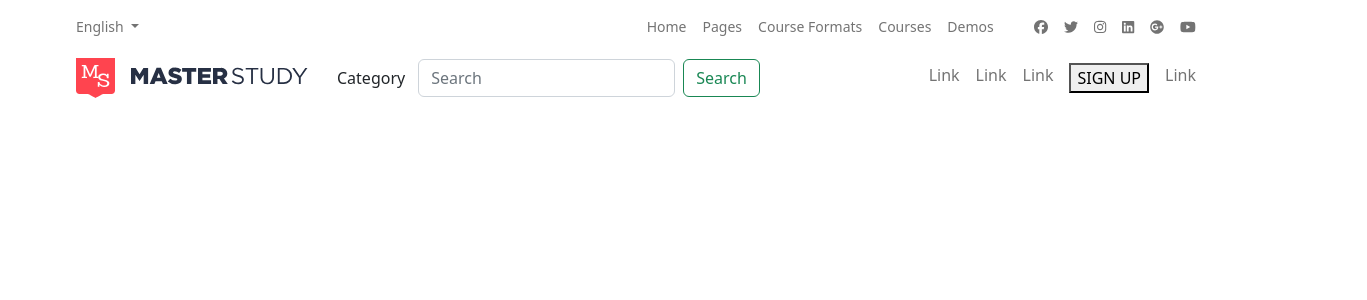
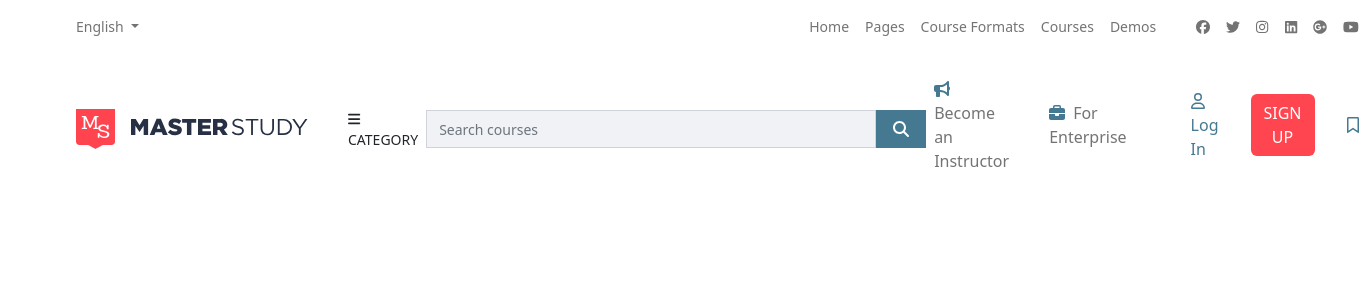
Before and after one commit to sgraziola/proj-html-vuejs, a Vue app: page / in a window 1280 px wide. Shown: the top 300 px of the page, 1367 px wide, since content can reach past the window. Built offline with nearby package versions, Linux system fonts and the light colour scheme.

Commit message:
MasterStudy: complete navbar

```diff
--- a/package.json
+++ b/package.json
@@ -16,6 +16,7 @@
     "@fortawesome/vue-fontawesome": "^3.0.2",
     "@popperjs/core": "^2.11.6",
     "bootstrap": "^5.2.2",
+    "bootstrap-icons": "^1.10.2",
     "vue": "^3.2.41"
   },
   "devDependencies": {
--- a/src/assets/scss/partials/_variables.scss
+++ b/src/assets/scss/partials/_variables.scss
@@ -1,10 +1,12 @@
-$ms_1: #292F47;
 $ms_2: #2DB634;
 $ms_3: #375CA2;
 $ms_4: #87C6D3;
 $ms_5: #A08487;
 $ms_6: #A1440D;
 $ms_7: #FEAEB0;
-$ms_8: #FEFE02;
+$ms_src_bg: #F0F2F5;
+$ms_txt_header: #AAAAAA;
 $ms_primary: #FF4550;
 $ms_light: #FFFFFF;
+$ms_nav: #273044;
+$ms_magnifier: #457992;
--- a/src/components/NavbarBot.vue
+++ b/src/components/NavbarBot.vue
@@ -1,34 +1,87 @@
 <script>
 export default {
-    name: "NavbarBot"
+    name: "NavbarBot",
+    data() {
+        return {
+            navLinks: [
+                {
+                    text: 'Become an Instructor',
+                    icon: 'fa-bullhorn',
+                    href: '#'
+                },
+                {
+                    text: 'For Enterprise',
+                    icon: 'fa-briefcase',
+                    href: '#'
+                },
+            ]
+        }
+    }
 }
 </script>
 
 <template>
     <div class="nav_bot d-flex w-100 align-items-center">
         <a class="navbar-brand" href="#"><img src="../assets/img/MasterStudy.svg" alt=""></a>
-        <a class="nav-link" href="#"><button class="btn">Category</button></a>
+        <a class="nav-link ms-4" href="#">
+            <font-awesome-icon icon="fa-solid fa-bars" /> CATEGORY
+        </a>
         <form class="d-flex" role="search">
-            <input class="form-control me-2" type="search" placeholder="Search" aria-label="Search">
-            <button class="btn btn-outline-success" type="submit">Search</button>
+            <input class="form-control src_bar ms-2 rounded-0" type="search" placeholder="Search courses"
+                aria-label="Search">
+            <button class="btn btn_search rounded-0 px-3" type="submit">
+                <font-awesome-icon icon="fa-solid fa-magnifying-glass" />
+            </button>
         </form>
-        <ul class="navbar-nav ms-auto mb-2 mb-lg-0">
-            <li class="nav-item">
-                <a class="nav-link" href="#">Link</a>
+        <ul class="navbar-nav ms-auto mb-2 align-items-center">
+            <li class="nav-item pe-4" v-for="element in navLinks">
+                <a class="nav-link fs-6" :href="element.href">
+                    <font-awesome-icon class="pe-2 nav_icon" :icon="['fas', element.icon]" />{{ element.text }}
+                </a>
             </li>
             <li class="nav-item">
-                <a class="nav-link" href="#">Link</a>
+                <a class="nav-link nav_icon fs-6 ms-4" href="#">
+                    <font-awesome-icon class="pe-2" icon="fa-regular fa-user" />Log In
+                </a>
             </li>
             <li class="nav-item">
-                <a class="nav-link" href="#">Link</a>
+                <a class="nav-link" href="#"><button class="mx-3 btn btn_sign">SIGN UP</button></a>
             </li>
             <li class="nav-item">
-                <a class="nav-link" href="#"><button>SIGN UP</button></a>
-            </li>
-            <li class="nav-item">
-                <a class="nav-link" href="#">Link</a>
+                <a class="nav-link nav_icon fs-6" href="#">
+                    <font-awesome-icon icon="fa-regular fa-bookmark" />
+                </a>
             </li>
         </ul>
     </div>
 
 </template>
+
+<style lang="scss" scoped>
+@use '../assets/scss/partials/variables' as *;
+
+.nav_bot {
+    font-size: 14px;
+
+    .src_bar {
+        font-size: 14px;
+        width: 450px;
+        background-color: $ms_src_bg;
+    }
+
+    .btn_search {
+        background-color: $ms_magnifier;
+        color: $ms_light;
+    }
+
+    .nav_icon {
+        color: $ms_magnifier;
+    }
+
+    .btn_sign {
+        color: $ms_light;
+        background-color: $ms_primary;
+
+    }
+}
+</style>
--- a/src/components/NavbarTop.vue
+++ b/src/components/NavbarTop.vue
@@ -57,7 +57,7 @@ export default {
 </script>
 
 <template>
-    <div class="nav_top d-flex w-100">
+    <div class="nav_top d-flex w-100 mb-3">
         <ul class="navbar-nav me-auto mb-2">
             <li class="nav-item dropdown">
                 <a class="nav-link dropdown-toggle ps-0" href="#" role="button" data-bs-toggle="dropdown"
@@ -86,7 +86,10 @@ export default {
 </template>
 
 <style lang="scss" scoped>
+@use '../assets/scss/partials/variables' as *;
+
 .nav_top {
     font-size: 14px;
+    color: $ms_txt_header;
 }
 </style>
```
Also changed, not shown: src/main.js (+13 -1 lines), 1 other file (tests, documents, lock files or other folders).
